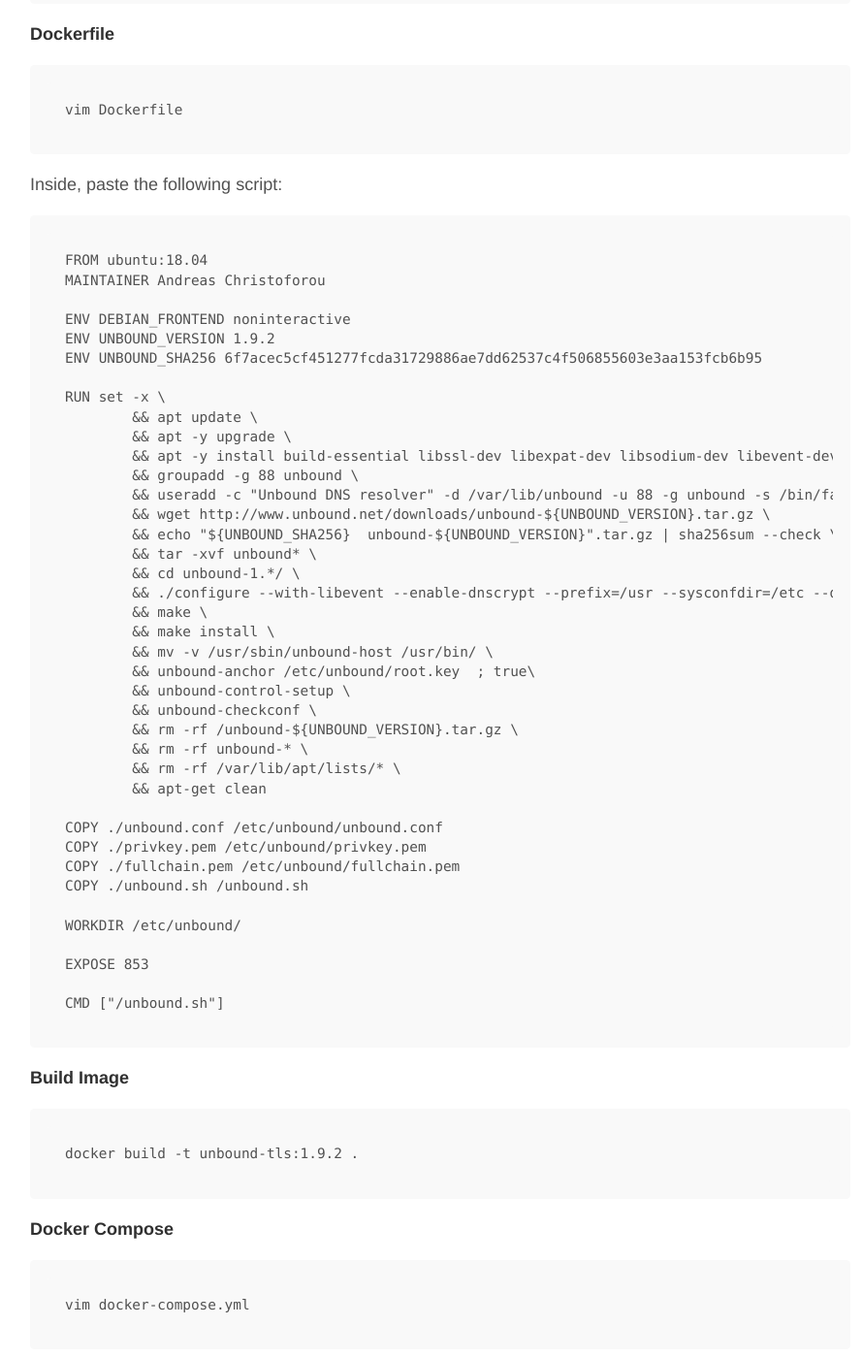
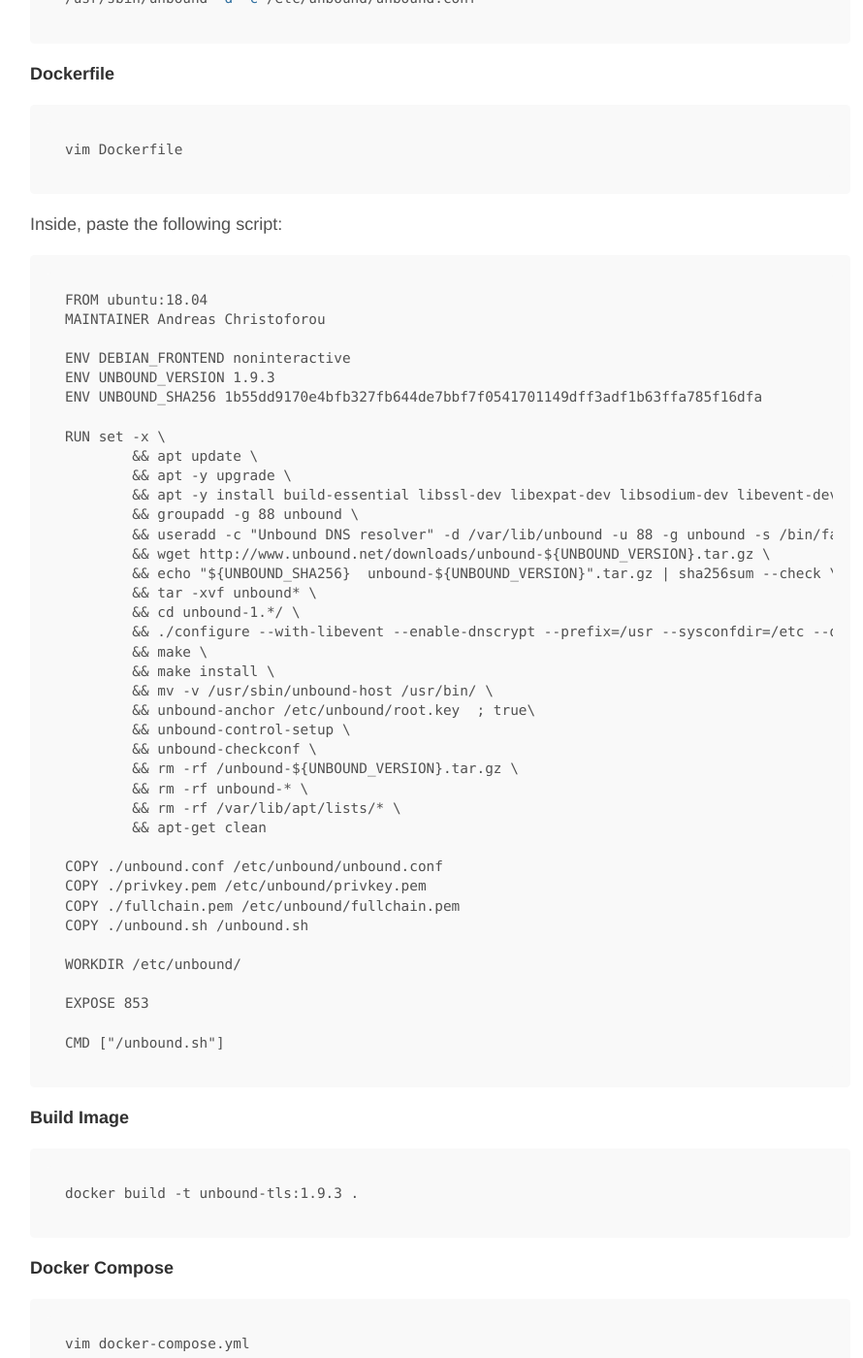
Before and after one commit to ChAndreas/chandreas.github.io, a Jekyll site: the page built from _posts/2019-01-29-unbound-privdns.md, in a window 1280 px wide and 1400 px high, scrolled down 2481 px. Shown: the whole window at 97% size, without its empty margins (186-1076 px from the left). Built offline with Jekyll 4.4.1, drawn with Linux system fonts in a browser that asks for light colours; some of the changed text lies outside the part shown.

Commit message:
Update 2019-01-29-unbound-privdns.md

````diff
--- a/_posts/2019-01-29-unbound-privdns.md
+++ b/_posts/2019-01-29-unbound-privdns.md
@@ -116,8 +118,8 @@ FROM ubuntu:18.04
 MAINTAINER Andreas Christoforou
 
 ENV DEBIAN_FRONTEND noninteractive
-ENV UNBOUND_VERSION 1.9.2
-ENV UNBOUND_SHA256 6f7acec5cf451277fcda31729886ae7dd62537c4f506855603e3aa153fcb6b95
+ENV UNBOUND_VERSION 1.9.3
+ENV UNBOUND_SHA256 1b55dd9170e4bfb327fb644de7bbf7f0541701149dff3adf1b63ffa785f16dfa
 
 RUN set -x \
 	&& apt update \
@@ -154,7 +156,7 @@ CMD ["/unbound.sh"]
 ```
 **Build Image**
 
-	docker build -t unbound-tls:1.9.2 .
+	docker build -t unbound-tls:1.9.3 .
 
 **Docker Compose**
 
@@ -168,7 +170,7 @@ Inside, paste the following script:
 version: '3'
 services:
   unbound-tls:
-    image: unbound-tls:1.9.2
+    image: unbound-tls:1.9.3
     container_name: unbound-tls
     restart: always
     ports:
````
Also changed, not shown: other parts of _posts/2019-01-29-unbound-privdns.md (+4 -2 lines).
